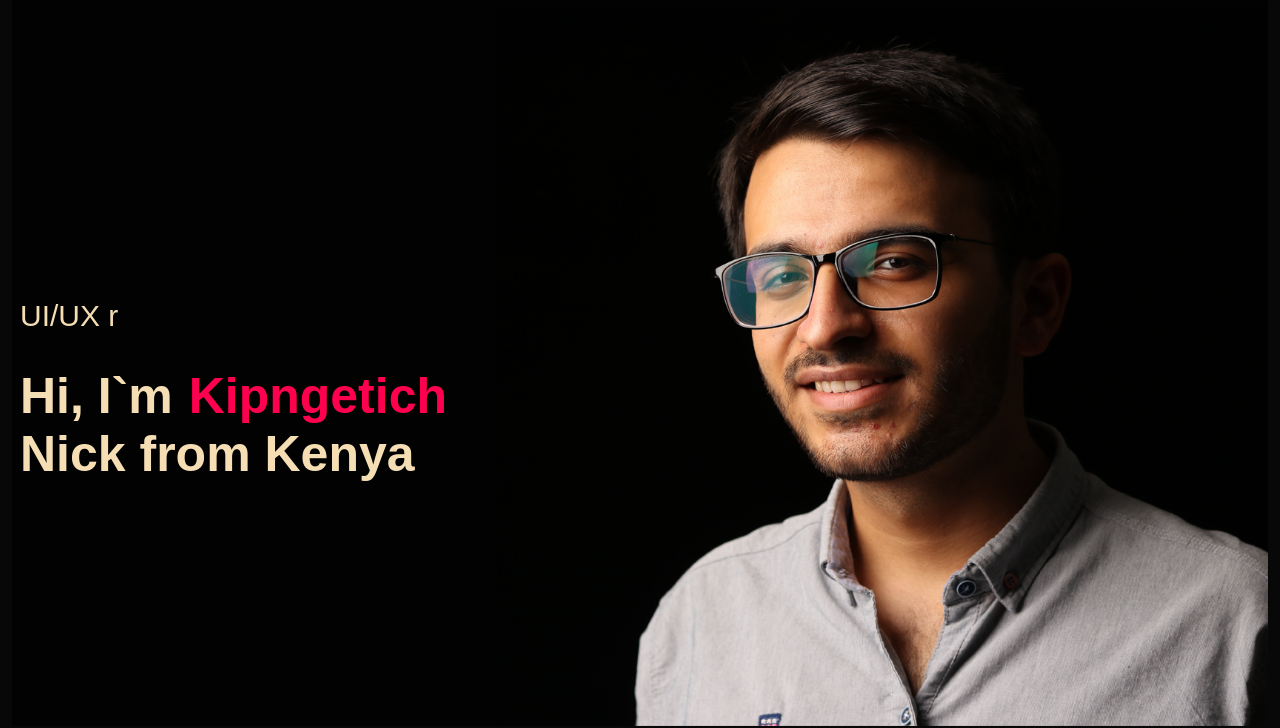
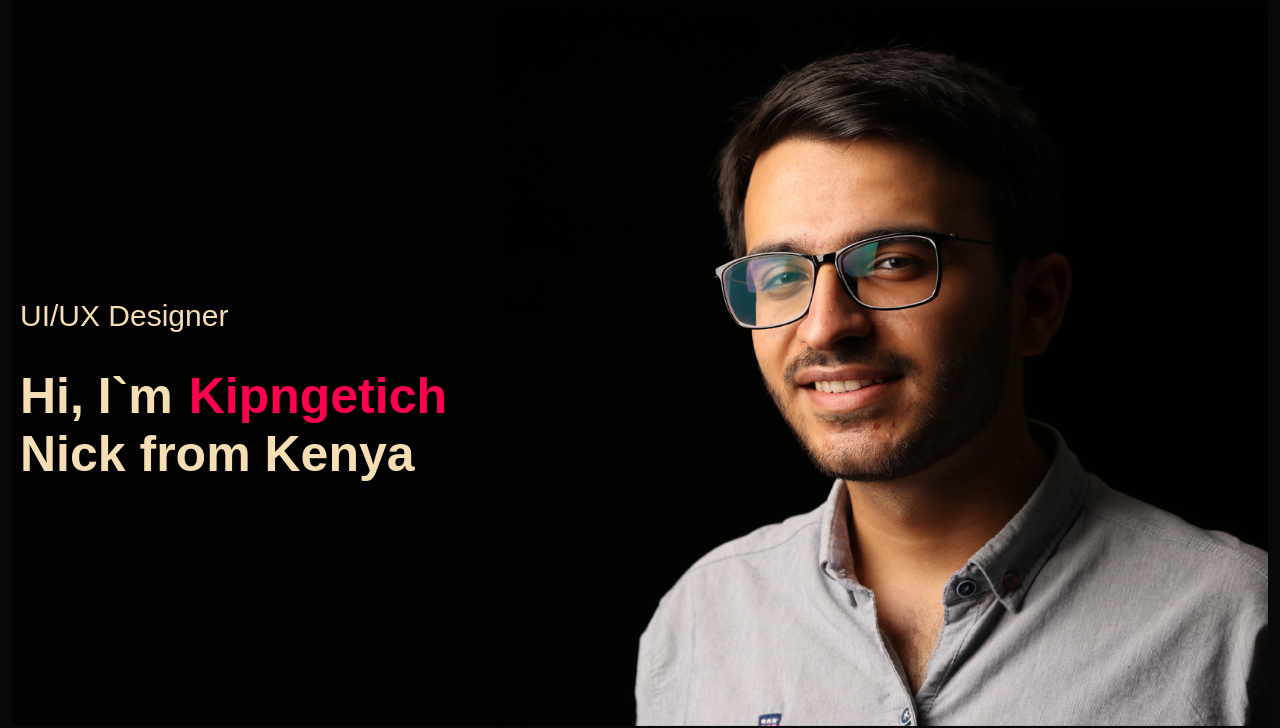
Before and after one commit to Nicholas-Kipngetich/nkk, a plain HTML site: page weeb/index.html in a window 1280 px wide. Shown: the part 86-814 px from the top of the page. Drawn offline with Linux system fonts and the light colour scheme.

Commit message:
Update index.html

```diff
--- a/weeb/index.html
+++ b/weeb/index.html
@@ -23,7 +23,7 @@
         <i class="fa-solid fa-bars" onclick="openmenu"></i>
         </nav>
         <div class="header-text">
-           <p>UI/UX  r</p> <h1>
+           <p>UI/UX  Designer</p> <h1>
             Hi, I`m <span> Kipngetich</span> <br> Nick from Kenya
            </h1>
         </div>
```
